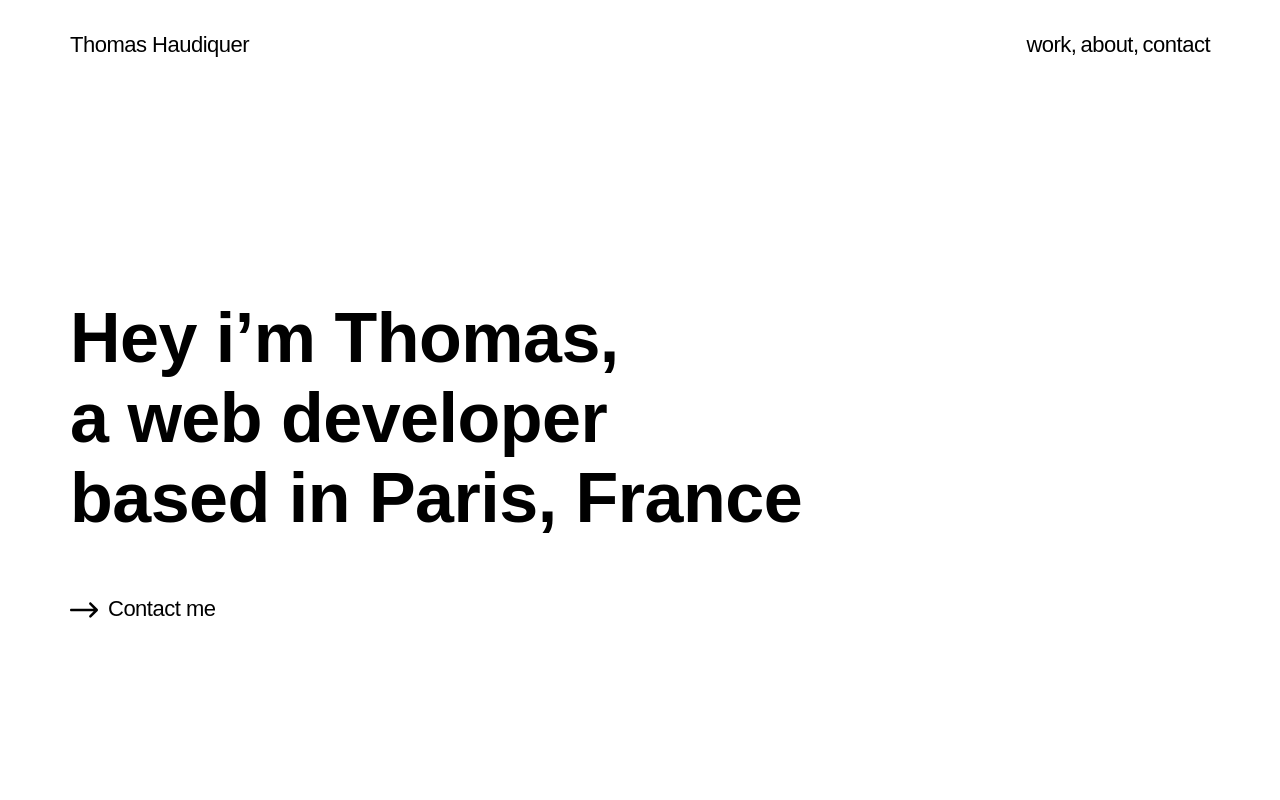
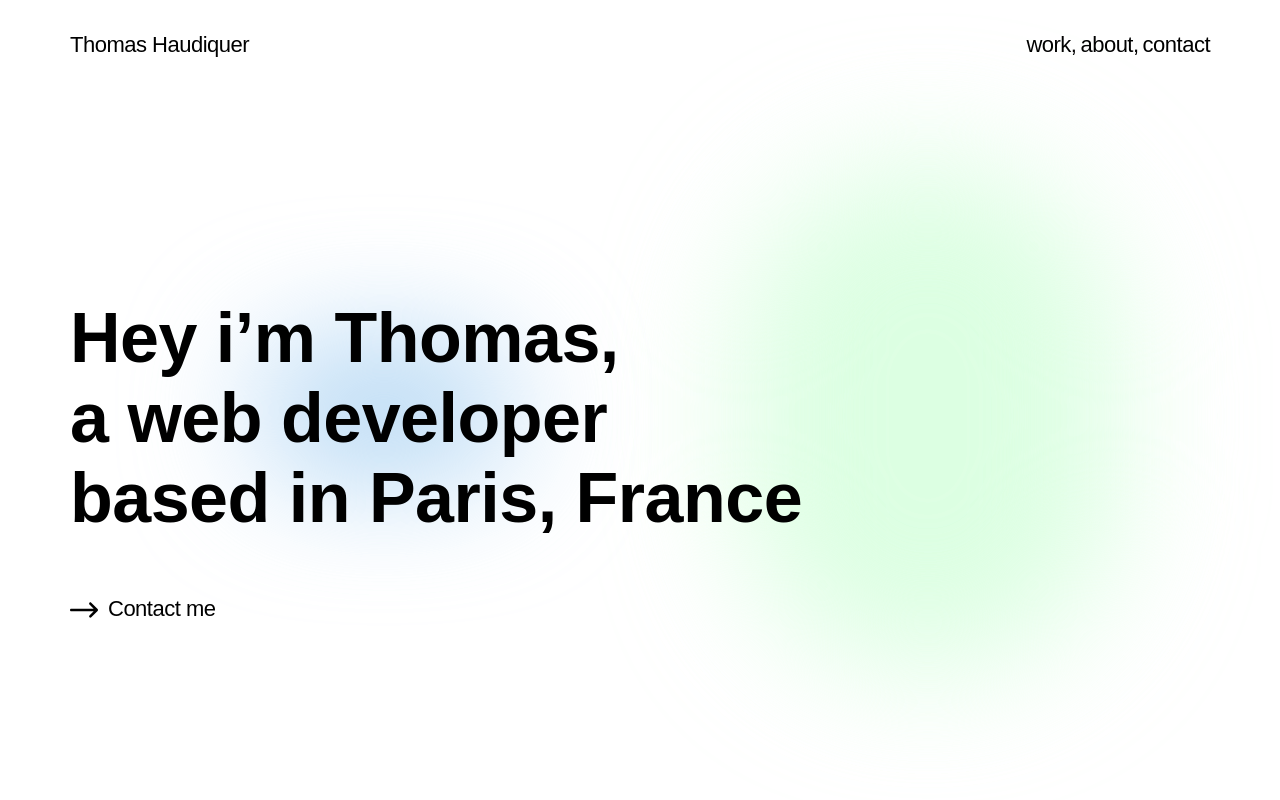
Before and after one commit to thomas-hdqr/portfolio, a React (Create React App) app: page / in a window 1280 px wide. Shown: the top 800 px of the page. Built offline with nearby package versions, Linux system fonts and the light colour scheme; a web font is replaced by a local one.

Commit message:
adding an animated background

```diff
--- a/src/App.css
+++ b/src/App.css
@@ -77,8 +77,49 @@ a:hover::before {
 
 /* Homepage styling */
 
+:root {
+  --color: pink;
+  --blur-1-size: clamp(400px, 60vw, 60vw);
+  --blur-2-size: clamp(300px, 40vw, 40vw);
+  --blur-3-size: clamp(100px, 10vw, 10vw);
+  --blur-amount: clamp(40px, 5vw, 90px);
+}
+
+.blur {
+  position: absolute;
+  z-index: 1;
+  border-radius: 900px;
+  filter: blur(var(--blur-amount));
+  background: var(--color);
+}
+
+.blur:nth-child(1) {
+  height: var(--blur-1-size);
+  width: calc(var(--blur-1-size) * 1.1);
+}
+
+.blur:nth-child(2) {
+  filter: blur(var(--blur-amount)) hue-rotate(135deg) brightness(1.3);
+  height: var(--blur-2-size);
+  width: calc(var(--blur-2-size) * 0.75);
+  top: 20vh;
+  right: 20vh;
+}
+
+.blur:nth-child(3) {
+  filter: blur(var(--blur-amount)) hue-rotate(-135deg);
+  height: var(--blur-3-size);
+  width: calc(var(--blur-3-size) * 2);
+  bottom: 20vh;
+  left: 20vw;
+}
+
+.homepage {
+  position: relative;
+}
 
 .homepage-text {
+  z-index: 2;
   padding: 150px 350px 10px 70px;
   position: relative;
 }
--- a/src/Components/Homepage.js
+++ b/src/Components/Homepage.js
@@ -74,6 +74,9 @@ export default function Homepage() {
     return (
         <section className="homepage">
                     <Navbar />
+                    <div class="blur"></div>
+                    <div class="blur"></div>
+                    <div class="blur"></div>
                     <div className="homepage-text">
                         <div className="homepage-title">
                             <h1 className="title">
```
